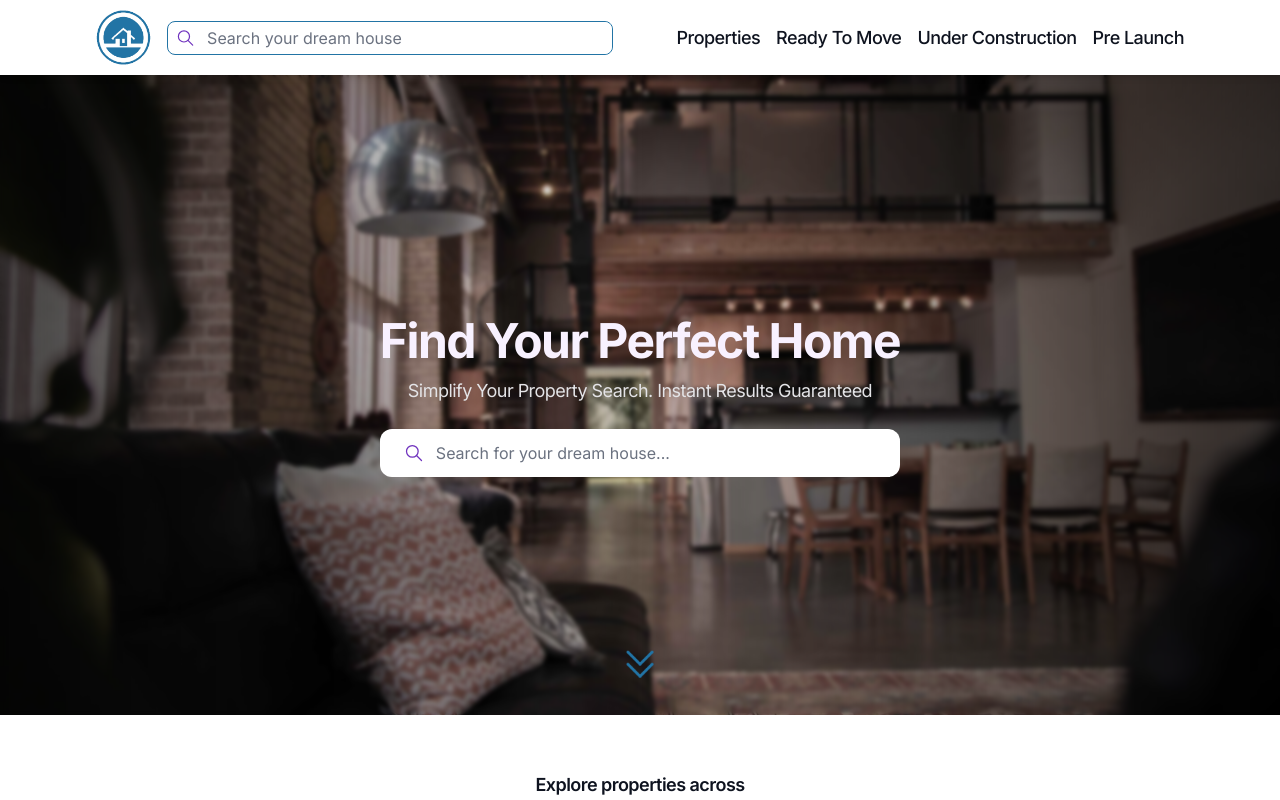
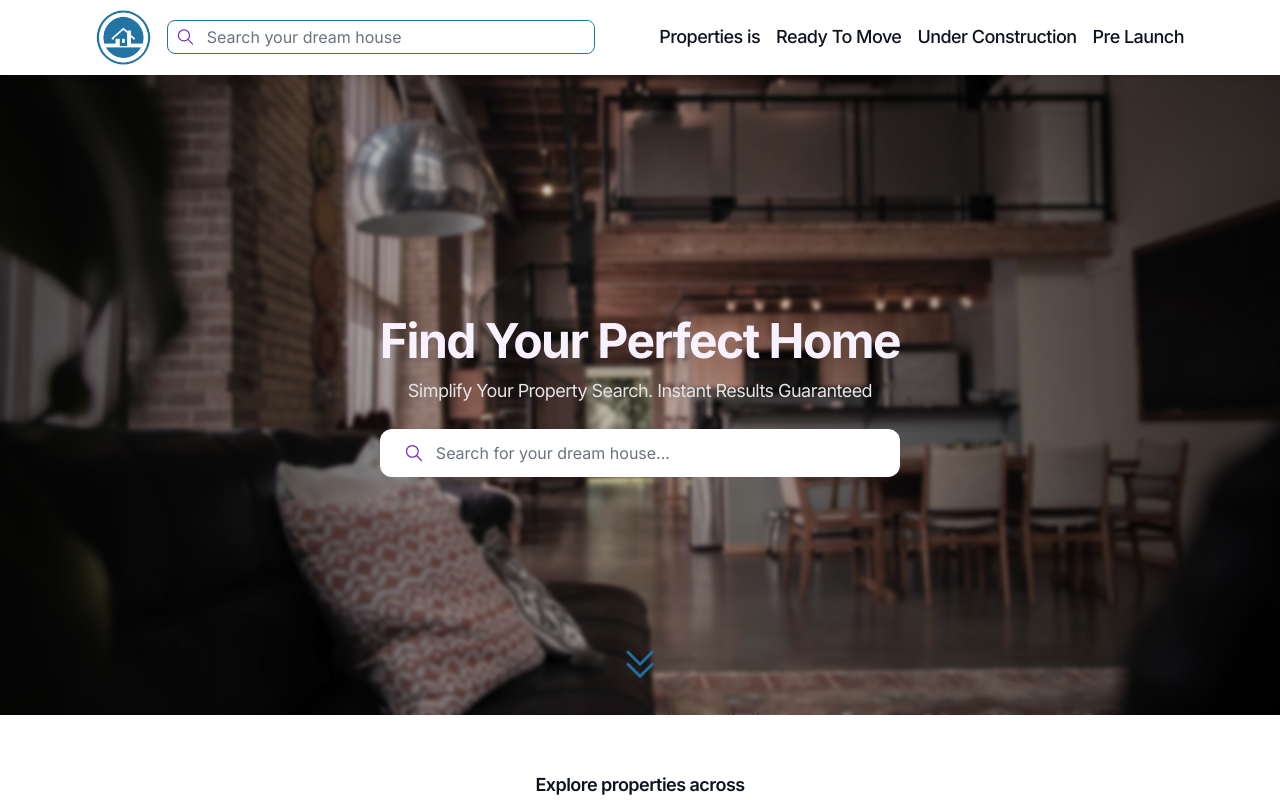
Before and after one commit to komutkadum/Realverse-Proptech-Main, a Next.js app: page / in a window 1280 px wide. Shown: the top 800 px of the page. Built offline with nearby package versions, Linux system fonts and the light colour scheme.

Commit message:
fix: error in tailwind css

```diff
--- a/components/navigation/Header.js
+++ b/components/navigation/Header.js
@@ -65,7 +65,7 @@ function Header() {
               router.pathname === '/properties/all' && 'underline text-primary'
             }`}
           >
-            <li>Properties</li>
+            <li>Properties is</li>
           </Link>
           <Link
             href="/properties/all/ready-to-move"
--- a/tailwind.config.js
+++ b/tailwind.config.js
@@ -22,7 +22,7 @@ module.exports = {
         'md-lg': '860px',
       },
       boxShadow: {
-        round: 'rgba(0, 0, 0, 0.24) 0px 3px 8px;',
+        round: 'rgba(0, 0, 0, 0.24) 0px 3px 8px',
       },
       colors: {
         primary: '#2274A5',
```
